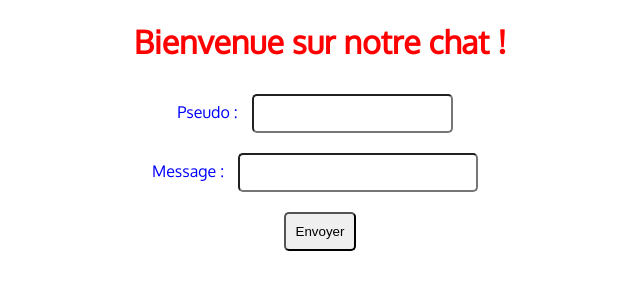
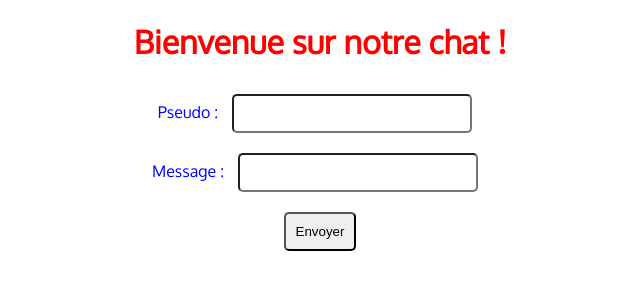
Before and after one commit to Mistigri/p4, a PHP site: page /miniChat.php in a window 1280 px wide. Shown: the top 300 px of the page, without its empty margins (320-960 px from the left). Run offline with PHP 8.4, Linux system fonts and the light colour scheme; data that the repository does not hold is empty.

Commit message:
Modification du sélecteur #pseudo en #form_pseudo

```diff
--- a/style.css
+++ b/style.css
@@ -23,7 +23,7 @@ input {
 	margin : 10px;
 	border-radius : 5px;
 }
-input#pseudo,
+input#form_pseudo,
 input#form_message {
 	display : inline-block;
 	width: 60%;
```
